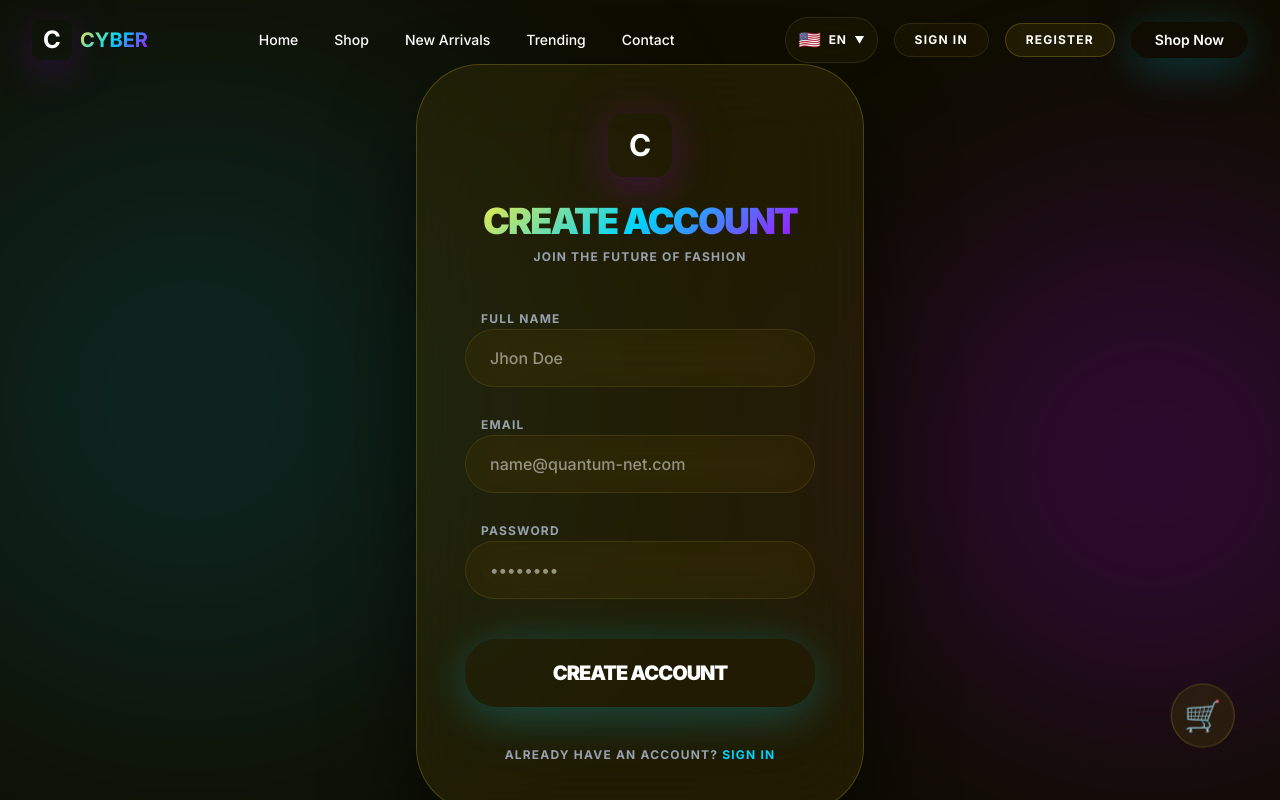
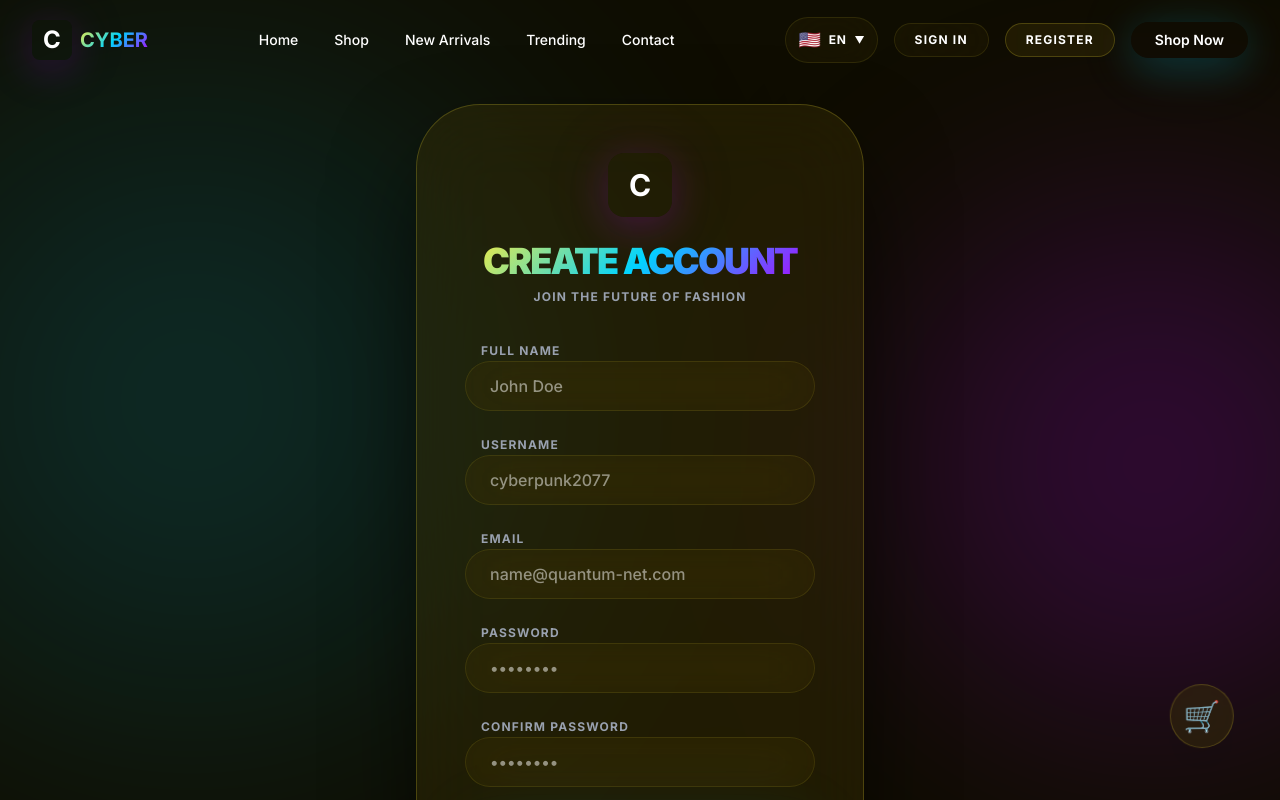
Before and after one commit to Amrsono/Store-2090, a Next.js app: page /register in a window 1280 px wide. Shown: the top 800 px of the page. Built offline with nearby package versions, Linux system fonts and the light colour scheme.

Commit message:
Fix: Implement real registration logic with GraphQL

```diff
--- a/app/register/page.tsx
+++ b/app/register/page.tsx
@@ -3,21 +3,91 @@
 import { useState } from 'react';
 import { motion } from 'framer-motion';
 import Link from 'next/link';
+import { useRouter } from 'next/navigation';
 import { useLanguage } from '@/contexts/LanguageContext';
+import { useAuthStore } from '@/store/authStore';
 
 export default function RegisterPage() {
     const { t } = useLanguage();
+    const router = useRouter();
+    const login = useAuthStore((state) => state.login);
+
     const [formData, setFormData] = useState({
         fullName: '',
+        username: '',
         email: '',
         password: '',
         confirmPassword: '',
     });
+    const [isLoading, setIsLoading] = useState(false);
+    const [error, setError] = useState('');
 
-    const handleSubmit = (e: React.FormEvent) => {
+    const handleSubmit = async (e: React.FormEvent) => {
         e.preventDefault();
-        // Handle registration logic here
-        console.log('Registering:', formData);
+        setError('');
+        setIsLoading(true);
+
+        if (formData.password !== formData.confirmPassword) {
+            setError('Passwords do not match');
+            setIsLoading(false);
+            return;
+        }
+
+        try {
+            const query = `
+                mutation Register($email: String!, $username: String!, $password: String!, $fullName: String!) {
+                    register(input: {
+                        email: $email,
+                        username: $username,
+                        password: $password,
+                        fullName: $fullName
+                    }) {
+                        accessToken
+                        user {
+                            id
+                            email
+                            username
+                            isAdmin
+                        }
+                    }
+                }
+            `;
+
+            const variables = {
+                email: formData.email,
+                username: formData.username,
+                password: formData.password,
+                fullName: formData.fullName,
+            };
+
+            const response = await fetch(process.env.NEXT_PUBLIC_GRAPHQL_URL || 'http://localhost:8000/graphql', {
+                method: 'POST',
+                headers: {
+                    'Content-Type': 'application/json',
+                },
+                body: JSON.stringify({ query, variables }),
+            });
+
+            const result = await response.json();
+
+            if (result.errors) {
+                throw new Error(result.errors[0].message);
+            }
+
+            const { user } = result.data.register;
+
+            // Login the user in the store
+            login(user.email, user.isAdmin || false);
+
+            // Redirect to home
+            router.push('/');
+
+        } catch (err: any) {
+            console.error('Registration error:', err);
+            setError(err.message || 'Failed to create account');
+        } finally {
+            setIsLoading(false);
+        }
     };
 
     return (
@@ -32,10 +102,10 @@ export default function RegisterPage() {
                 initial={{ opacity: 0, y: 50, scale: 0.95 }}
                 animate={{ opacity: 1, y: 0, scale: 1 }}
                 transition={{ duration: 0.8 }}
-                className="relative z-10 w-full max-w-md"
+                className="relative z-10 w-full max-w-md my-10"
             >
                 <div className="glass-strong rounded-[4rem] p-12 shadow-2xl border border-white/10 floating-island m-0">
-                    <div className="text-center mb-10">
+                    <div className="text-center mb-8">
                         <Link href="/">
                             <div className="w-16 h-16 mx-auto mb-6 rounded-2xl gradient-cyber flex items-center justify-center neon-glow-purple shadow-lg cursor-pointer">
                                 <span className="text-3xl font-bold text-white uppercase">C</span>
@@ -45,39 +115,69 @@ export default function RegisterPage() {
                         <p className="text-gray-400 font-bold uppercase tracking-widest text-xs">Join the future of fashion</p>
                     </div>
 
-                    <form onSubmit={handleSubmit} className="space-y-6">
-                        <div className="space-y-2">
+                    <form onSubmit={handleSubmit} className="space-y-5">
+                        {error && (
+                            <div className="bg-red-500/10 border border-red-500/50 text-red-500 p-3 rounded-2xl text-xs font-bold text-center">
+                                {error}
+                            </div>
+                        )}
+
+                        <div className="space-y-1">
                             <label className="text-xs font-bold text-gray-400 uppercase tracking-widest px-4">{t.auth.fullName}</label>
                             <input
                                 type="text"
                                 required
                                 value={formData.fullName}
                                 onChange={(e) => setFormData({ ...formData, fullName: e.target.value })}
-                                className="w-full px-6 py-4 rounded-3xl glass bg-white/5 border border-white/10 focus:border-[var(--neon-blue)] focus:outline-none transition-all duration-300 font-medium"
-                                placeholder="Jhon Doe"
+                                className="w-full px-6 py-3 rounded-3xl glass bg-white/5 border border-white/10 focus:border-[var(--neon-blue)] focus:outline-none transition-all duration-300 font-medium"
+                                placeholder="John Doe"
                             />
                         </div>
 
-                        <div className="space-y-2">
+                        <div className="space-y-1">
+                            <label className="text-xs font-bold text-gray-400 uppercase tracking-widest px-4">Username</label>
+                            <input
+                                type="text"
+                                required
+                                value={formData.username}
+                                onChange={(e) => setFormData({ ...formData, username: e.target.value })}
+                                className="w-full px-6 py-3 rounded-3xl glass bg-white/5 border border-white/10 focus:border-[var(--neon-blue)] focus:outline-none transition-all duration-300 font-medium"
+                                placeholder="cyberpunk2077"
+                            />
+                        </div>
+
+                        <div className="space-y-1">
                             <label className="text-xs font-bold text-gray-400 uppercase tracking-widest px-4">{t.auth.email}</label>
                             <input
                                 type="email"
                                 required
                                 value={formData.email}
                                 onChange={(e) => setFormData({ ...formData, email: e.target.value })}
-                                className="w-full px-6 py-4 rounded-3xl glass bg-white/5 border border-white/10 focus:border-[var(--neon-blue)] focus:outline-none transition-all duration-300 font-medium"
+                                className="w-full px-6 py-3 rounded-3xl glass bg-white/5 border border-white/10 focus:border-[var(--neon-blue)] focus:outline-none transition-all duration-300 font-medium"
                                 placeholder="name@quantum-net.com"
                             />
                         </div>
 
-                        <div className="space-y-2">
+                        <div className="space-y-1">
                             <label className="text-xs font-bold text-gray-400 uppercase tracking-widest px-4">{t.auth.password}</label>
                             <input
                                 type="password"
                                 required
                                 value={formData.password}
                                 onChange={(e) => setFormData({ ...formData, password: e.target.value })}
-                                className="w-full px-6 py-4 rounded-3xl glass bg-white/5 border border-white/10 focus:border-[var(--neon-blue)] focus:outline-none transition-all duration-300 font-medium"
+                                className="w-full px-6 py-3 rounded-3xl glass bg-white/5 border border-white/10 focus:border-[var(--neon-blue)] focus:outline-none transition-all duration-300 font-medium"
+                                placeholder="••••••••"
+                            />
+                        </div>
+
+                        <div className="space-y-1">
+                            <label className="text-xs font-bold text-gray-400 uppercase tracking-widest px-4">Confirm Password</label>
+                            <input
+                                type="password"
+                                required
+                                value={formData.confirmPassword}
+                                onChange={(e) => setFormData({ ...formData, confirmPassword: e.target.value })}
+                                className="w-full px-6 py-3 rounded-3xl glass bg-white/5 border border-white/10 focus:border-[var(--neon-blue)] focus:outline-none transition-all duration-300 font-medium"
                                 placeholder="••••••••"
                             />
                         </div>
@@ -86,13 +186,14 @@ export default function RegisterPage() {
                             whileHover={{ scale: 1.02 }}
                             whileTap={{ scale: 0.98 }}
                             type="submit"
-                            className="w-full gradient-cyber py-5 rounded-[2rem] font-black text-xl neon-glow-blue hover:neon-glow-purple transition-all duration-300 shadow-2xl uppercase tracking-tighter mt-4"
+                            disabled={isLoading}
+                            className="w-full gradient-cyber py-5 rounded-[2rem] font-black text-xl neon-glow-blue hover:neon-glow-purple transition-all duration-300 shadow-2xl uppercase tracking-tighter mt-4 disabled:opacity-50 disabled:cursor-not-allowed"
                         >
-                            {t.auth.registerButton}
+                            {isLoading ? t.common.loading : t.auth.registerButton}
                         </motion.button>
                     </form>
 
-                    <div className="mt-10 text-center">
+                    <div className="mt-8 text-center">
                         <p className="text-gray-400 font-bold text-xs uppercase tracking-widest">
                             {t.auth.haveAccount}{' '}
                             <Link href="/login" className="text-[var(--neon-blue)] hover:text-[var(--quantum-purple)] transition-colors">
```
